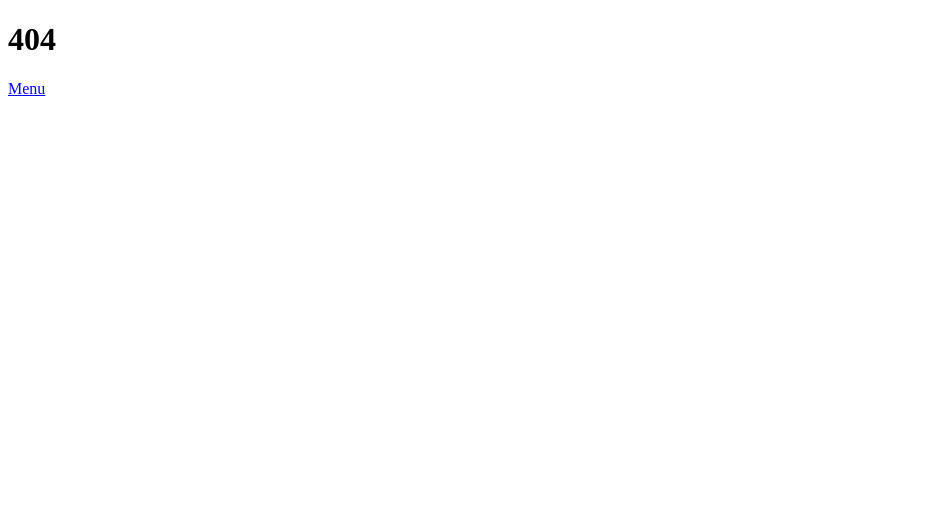
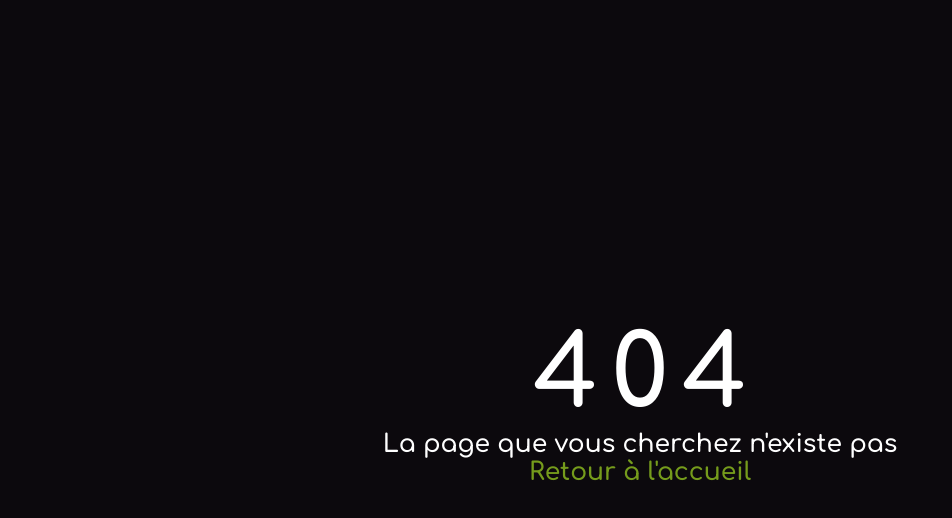
Before and after one commit to Pachalik/sourcecode, a plain HTML site: page 404.html in a window 1280 px wide. Shown: the whole page, without its empty margins (0-952 px from the left). Drawn offline with Linux system fonts and the light colour scheme.

Commit message:
Add files via upload

```diff
--- a/404.html
+++ b/404.html
@@ -3,10 +3,22 @@
 <head>
     <meta charset="UTF-8">
     <meta name="viewport" content="width=device-width, initial-scale=1.0">
+    <link rel="stylesheet" href="css/styles.css">
     <title>Document</title>
 </head>
-<body>
-    <h1>404</h1>
-    <a href="/main.html">Menu</a>
+<body id="particles-js" class="error">
+    <div class="errorcontent">
+            <h1>
+                <span class="first">4</span>
+                <span class="second">0</span>
+                <span class="third">4</span>
+            </h1>
+            <p>La page que vous cherchez n'existe pas</p>
+            <a href="main.html">Retour à l'accueil</a>
+    </div>
+
+
+<script src="js/particles.js"></script>
+<script src="js/app.js"></script>
 </body>
 </html>
--- a/css/styles.css
+++ b/css/styles.css
@@ -18,12 +18,41 @@ h1 {
   text-transform: uppercase;
   text-align: center;
 }
+a {
+  color: #759B1C;
+  transition: 0.5s;
+  text-decoration: none;
+}
+a:hover {
+  color: #9CCF26;
+}
 
 
 
 
-
-
+/* 404 */
+body.error {
+  text-align: center;
+}
+body.error .errorcontent h1 span {
+  margin-bottom: 50px;
+  font-size: 100px;
+  animation: error 2s linear infinite;
+}
+body.error .errorcontent {
+  margin-top: 50vh;
+  transform: translateY(-50%) translateX(-50%);
+  position: fixed;
+  left: 50%;
+}
+@keyframes error {
+  0% {
+    transform: translateY(-100px);
+  }
+  100% {
+    transform: translateY(100px);
+  }
+}
 
 /* Chargement */
 /* Fusée */
```
